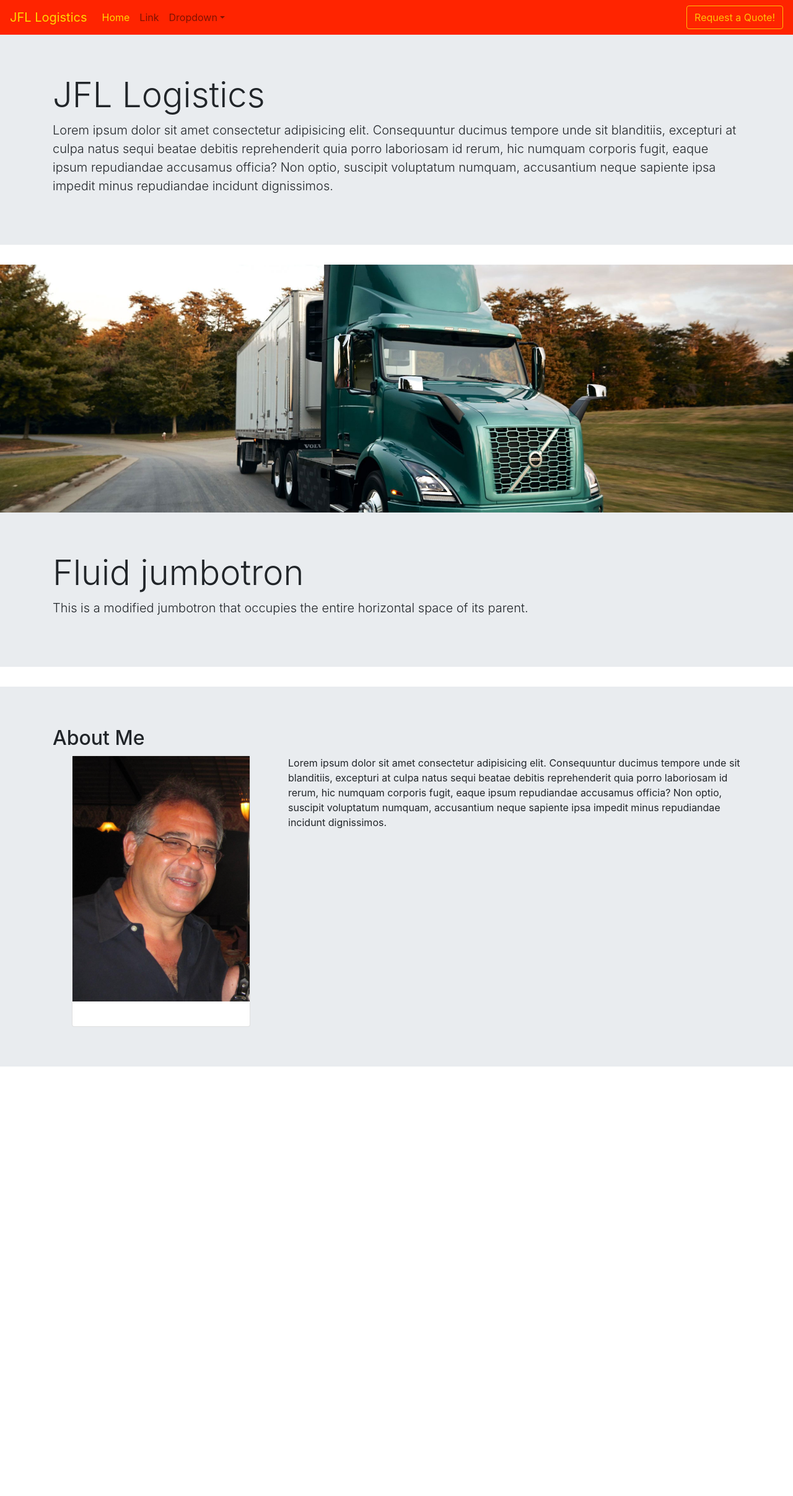
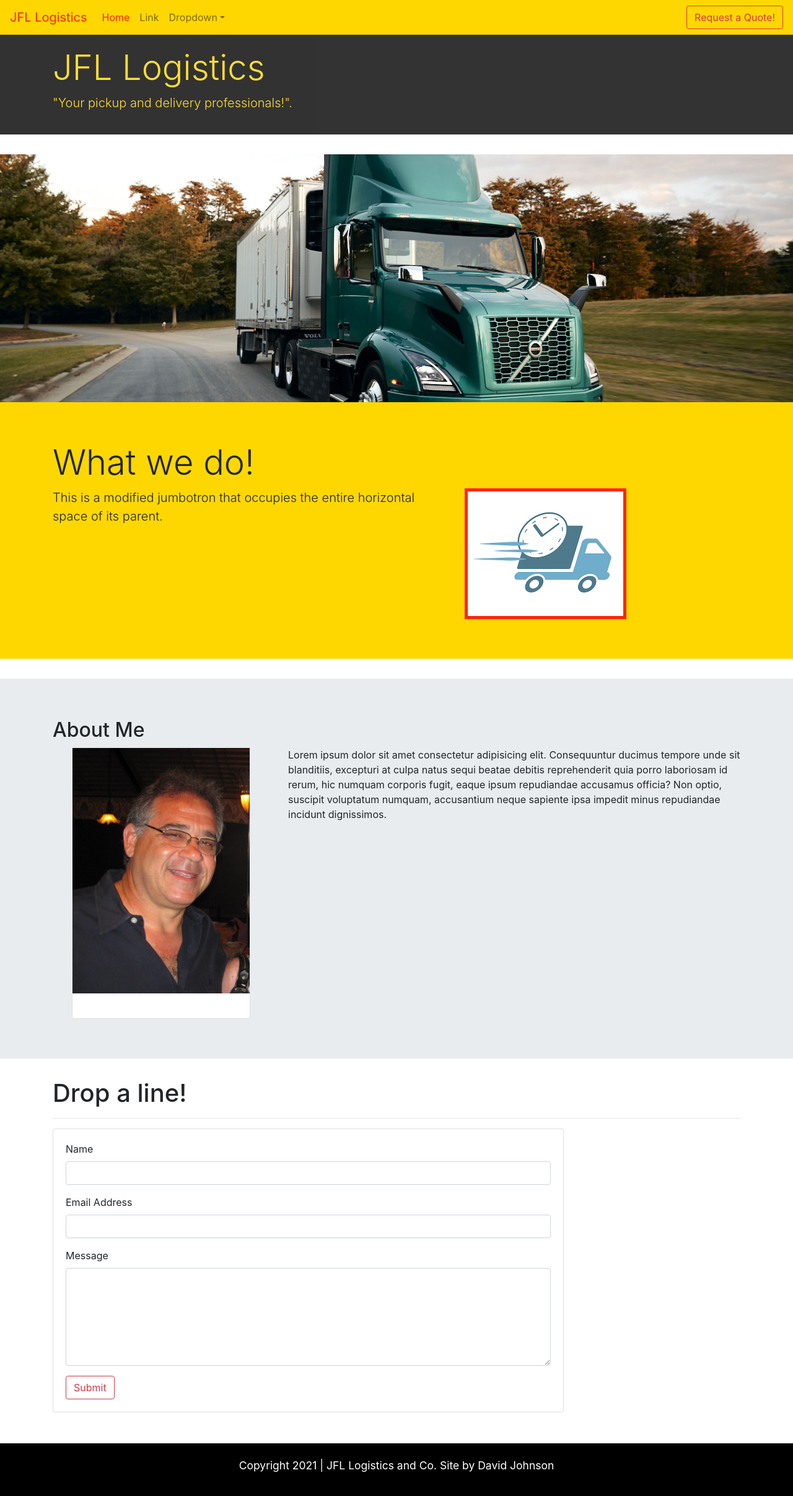
Before and after one commit to johnsondavid1107/JFL_Logistics, a React (Create React App) app in the folder jfl_logistics/client/: page / in a window 1280 px wide. Shown: the top 2414 px of the page at 62% size. Before the commit the page ends 1753 px from the top, so only its background shows below. Built offline with nearby package versions, Linux system fonts and the light colour scheme.

Commit message:
1st draft of website

```diff
--- a/jfl_logistics/client/src/App.js
+++ b/jfl_logistics/client/src/App.js
@@ -2,6 +2,7 @@ import logo from './logo.svg';
 import './App.css';
 import NavBarComp from "./components/NavBarComp"
 import Home from "./pages/Home"
+import Footer from './components/Footer';
 
 
 
@@ -13,7 +14,7 @@ function App() {
     <div>
       <NavBarComp />
       <Home />
-
+      <Footer />
     </div>
   );
 }
--- /dev/null
+++ b/jfl_logistics/client/src/components/Contact.js
@@ -0,0 +1,36 @@
+import React from "react"
+function Contact() {
+    return (
+        <div className="container">
+            <h1>Drop a line!</h1>
+            <hr></hr>
+            <div className="row">
+
+                <div className="col-sm-12 col-lg-9">
+                    <div className="card">
+                        <div className="card-body">
+                            <div>
+                                <form>
+                                    <div className="form-group">
+                                        <label> Name</label>
+                                        <input type="email" className="form-control"></input>
+                                    </div>
+                                    <div className="form-group">
+                                        <label> Email Address</label>
+                                        <input type="email" className="form-control"></input>
+                                    </div>
+                                    <div className="form-group">
+                                        <label>Message</label>
+                                        <textarea className="form-control" id="exampleFormControlTextarea1" rows="6"></textarea>
+                                    </div>
+                                    <button className="btn btn-outline-danger my-2 my-sm-0" type="submit" >Submit</button>
+                                </form>
+                            </div>
+                        </div>
+                    </div>
+                </div>
+            </div>
+        </div>
+    )
+}
+export default Contact
--- /dev/null
+++ b/jfl_logistics/client/src/components/Footer.js
@@ -0,0 +1,40 @@
+import React from "react"
+
+function Footer() {
+
+    const styles = {
+        noPadding: {
+            padding: 0,
+            marginTop: "50px"
+
+        },
+        noMargin: {
+            marginBottom: 0,
+            height: "100px",
+            padding: 0,
+            backgroundColor: "black"
+        },
+        white: {
+            color: "white",
+            paddingTop: "20px"
+        }
+    }
+    return (
+        <div className="container-fluid" style={styles.noPadding}>
+            <footer className="footer">
+                <div className="jumbotron jumbotron-fluid" style={styles.noMargin}>
+                    <div className="container">
+                        <div className="col-12">
+
+                            <p className="lead text-center" style={styles.white}><small>Copyright 2021 | JFL Logistics and Co. Site by David Johnson </small></p>
+                        </div>
+
+                    </div>
+                </div>
+
+            </footer>
+
+        </div>
+    )
+}
+export default Footer
--- a/jfl_logistics/client/src/components/JumbotronMain.js
+++ b/jfl_logistics/client/src/components/JumbotronMain.js
@@ -1,13 +1,39 @@
 import React from "react"
 
 function JumbotronMain() {
+
+    const styles = {
+        back: {
+            backgroundColor: "black",
+            opacity: ".8",
+            position: "relative",
+            paddingTop: "20px",
+            paddingBottom: "20px"
+        },
+        textColor: {
+            color: "#ffd700"
+        },
+        baby: {
+            position: "absolute",
+            backgroundColor: "black",
+            top: "1700px",
+            left: "100px"
+        },
+        parent: {
+            position: "relative"
+        }
+    }
     return (
-        <div>
-            <div className="jumbotron jumbotron-fluid">
+        <div style={styles.parent}>
+            <div className="jumbotron jumbotron-fluid" style={styles.back}>
                 <div className="container">
-                    <h1 className="display-4">JFL Logistics</h1>
-                    <p className="lead">Lorem ipsum dolor sit amet consectetur adipisicing elit. Consequuntur ducimus tempore unde sit blanditiis, excepturi at culpa natus sequi beatae debitis reprehenderit quia porro laboriosam id rerum, hic numquam corporis fugit, eaque ipsum repudiandae accusamus officia? Non optio, suscipit voluptatum numquam, accusantium neque sapiente ipsa impedit minus repudiandae incidunt dignissimos.</p>
+                    <h1 className="display-4" style={styles.textColor}>JFL Logistics</h1>
+                    <p className="lead" style={styles.textColor}>"Your pickup and delivery professionals!".</p>
                 </div>
+            </div>
+
+            <div className="jumbotron jumbotron-fluid" style={styles.baby}>
+
             </div>
 
         </div>
--- a/jfl_logistics/client/src/components/JumbrotronContent.js
+++ b/jfl_logistics/client/src/components/JumbrotronContent.js
@@ -1,12 +1,34 @@
 import React from "react"
+import Delivery from "./delivery.jpg"
 
 function JumbotronContent() {
+
+
+    const styles = {
+        back: {
+            backgroundColor: "#ffd700"
+        },
+        textColor: {
+            color: "#ffd700"
+        },
+        imgBorder: {
+            border: "5px solid #ff2400"
+        }
+    }
+
     return (
         <div>
-            <div className="jumbotron jumbotron-fluid">
+            <div className="jumbotron jumbotron-fluid" style={styles.back}>
                 <div className="container">
-                    <h1 className="display-4">Fluid jumbotron</h1>
-                    <p className="lead">This is a modified jumbotron that occupies the entire horizontal space of its parent.</p>
+                    <h1 className="display-4">What we do!</h1>
+                    <div className="row">
+                        <div className="col-7"><p className="lead">This is a modified jumbotron that occupies the entire horizontal space of its parent.</p></div>
+                        <div className="col-5">
+                            <img src={Delivery} alt="photoop" style={styles.imgBorder}></img>
+                        </div>
+
+
+                    </div>
                 </div>
             </div>
         </div>
--- a/jfl_logistics/client/src/components/NavBarComp.js
+++ b/jfl_logistics/client/src/components/NavBarComp.js
@@ -10,10 +10,10 @@ function NavBarComp() {
             padding: 0
         },
         bgColor: {
-            backgroundColor: "#ff2400"
+            backgroundColor: "#ffd700" //gold
         },
         goldText: {
-            color: "#ffd700"
+            color: "#ff2400 " //scarlet
         }
 
     }
@@ -37,7 +37,7 @@ function NavBarComp() {
                     </Nav>
 
                 </Navbar.Collapse>
-                <button className="btn btn-outline-warning my-2 my-sm-0" type="submit" >Request a Quote!</button>
+                <button className="btn btn-outline-danger my-2 my-sm-0" type="submit" >Request a Quote!</button>
             </Navbar>
         </div>
     )
--- a/jfl_logistics/client/src/pages/Home.js
+++ b/jfl_logistics/client/src/pages/Home.js
@@ -3,6 +3,7 @@ import JFLTruck from "../components/jflTruck.jpg"
 import JumbotronMain from "../components/JumbotronMain";
 import JumbotronContent from "../components/JumbrotronContent"
 import AboutMain from "../components/aboutMain";
+import Contact from "../components/Contact";
 
 function Home() {
     const styles = {
@@ -28,6 +29,8 @@ function Home() {
             </div>
             <JumbotronContent />
             <AboutMain />
+            <Contact />
+
         </div>
 
     )
```
Also changed, not shown: jfl_logistics/client/src/components/delivery.jpg (added).
